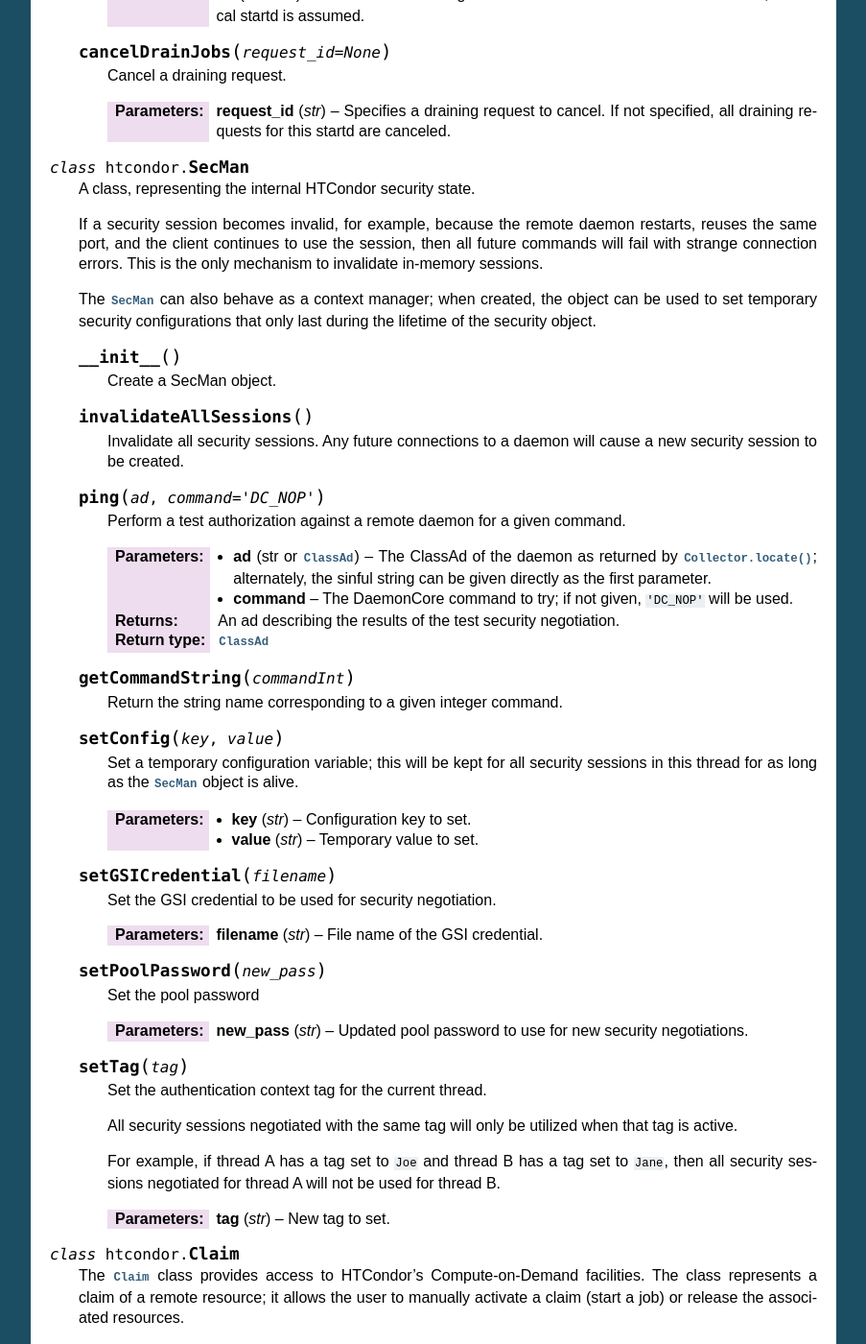
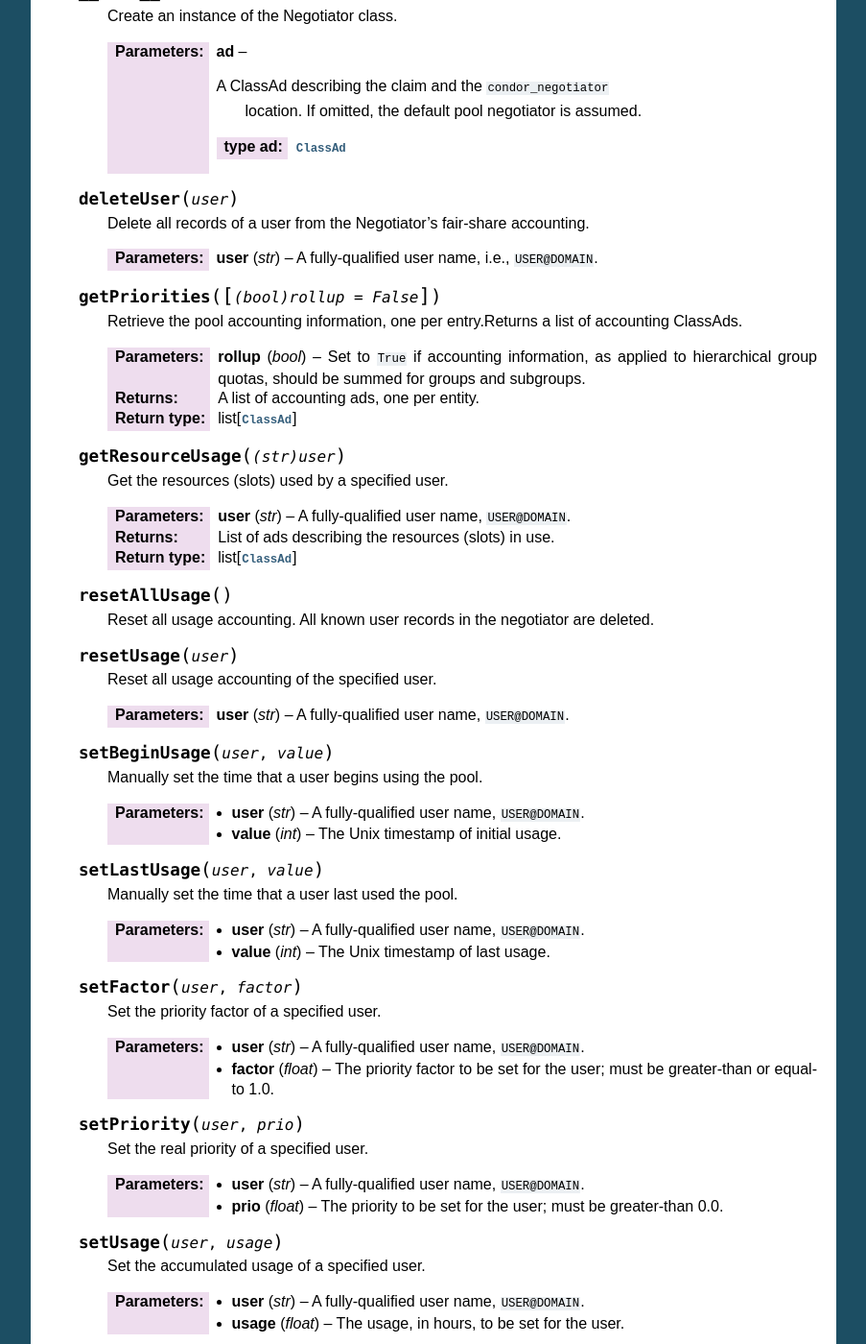
Before and after one commit to htcondor/htcondor-python, a Sphinx documentation site: the page built from docs/htcondor.rst, in a window 1280 px wide and 1400 px high, scrolled down 7390 px. Shown: the whole window at 96% size, without its empty margins (198-1101 px from the left). Built offline with Sphinx 7.4.7, drawn with Linux system fonts in a browser that asks for light colours; some of the changed text lies outside the part shown.

Commit message:
Fill in Negotiator and ScheddNegotiate object documentation.

```diff
--- a/docs/advanced_schedd.rst
+++ b/docs/advanced_schedd.rst
@@ -197,7 +197,7 @@ to submit one set of jobs to run ``/home/jovyan/a.out``, recompile the binary, t
 set of jobs.  By using the *spooling* feature, the ``condor_schedd`` will make a private copy of
 ``a.out`` after submit, allowing the user to make new edits.
 
-.. note:: Although here we give an example of using :meth:`~htcondor.Schedd.spool` for spooling on
+.. hint:: Although here we give an example of using :meth:`~htcondor.Schedd.spool` for spooling on
    the local Schedd, with appropriate authoriation the same methods can be used for submitting to
    remote hosts.
 
--- a/docs/htcondor.rst
+++ b/docs/htcondor.rst
@@ -442,6 +442,87 @@ Module Classes
       :raises RuntimeError: if the submission fails.
 
 
+.. class:: Negotiator
+
+   This class provides a query interface to the ``condor_negotiator``; primarily,
+   it allows one to query and set various parameters in the fair-share accounting.
+
+   .. method:: __init__( ad = None )
+
+     Create an instance of the Negotiator class.
+
+     :param ad: A ClassAd describing the claim and the ``condor_negotiator``
+         location.  If omitted, the default pool negotiator is assumed.
+      :type ad: :class:`~classad.ClassAd`
+
+   .. method:: deleteUser( user )
+
+      Delete all records of a user from the Negotiator's fair-share accounting.
+
+      :param str user: A fully-qualified user name, i.e., ``USER@DOMAIN``.
+
+   .. method:: getPriorities( [(bool)rollup = False ] )
+
+      Retrieve the pool accounting information, one per entry.Returns a list of accounting ClassAds.
+
+      :param bool rollup: Set to ``True`` if accounting information, as applied to hierarchical group quotas, should be summed for groups and subgroups.
+      :return: A list of accounting ads, one per entity.
+      :rtype: list[:class:`~classad.ClassAd`]
+
+   .. method:: getResourceUsage( (str)user )
+
+      Get the resources (slots) used by a specified user.
+
+      :param str user: A fully-qualified user name, ``USER@DOMAIN``.
+      :return: List of ads describing the resources (slots) in use.
+      :rtype: list[:class:`~classad.ClassAd`]
+
+   .. method:: resetAllUsage( )
+
+      Reset all usage accounting.  All known user records in the negotiator are deleted.
+
+   .. method:: resetUsage( user )
+
+      Reset all usage accounting of the specified user.
+
+      :param str user: A fully-qualified user name, ``USER@DOMAIN``.
+
+   .. method:: setBeginUsage( user, value )
+
+      Manually set the time that a user begins using the pool.
+
+      :param str user: A fully-qualified user name, ``USER@DOMAIN``.
+      :param int value: The Unix timestamp of initial usage.
+
+   .. method:: setLastUsage( user, value )
+
+      Manually set the time that a user last used the pool.
+
+      :param str user: A fully-qualified user name, ``USER@DOMAIN``.
+      :param int value: The Unix timestamp of last usage.
+
+   .. method:: setFactor( user, factor )
+
+      Set the priority factor of a specified user.
+
+      :param str user: A fully-qualified user name, ``USER@DOMAIN``.
+      :param float factor: The priority factor to be set for the user; must be greater-than or equal-to 1.0.
+
+   .. method:: setPriority( user, prio )
+
+      Set the real priority of a specified user.
+
+      :param str user: A fully-qualified user name, ``USER@DOMAIN``.
+      :param float prio: The priority to be set for the user; must be greater-than 0.0.
+
+   .. method:: setUsage( user, usage )
+
+      Set the accumulated usage of a specified user.
+
+      :param str user: A fully-qualified user name, ``USER@DOMAIN``.
+      :param float usage: The usage, in hours, to be set for the user.
+
+
 .. class:: Startd
 
    .. method:: __init__( ad = None )
@@ -625,6 +706,31 @@ Module Classes
       Send an X509 proxy credential to an activated claim.
 
       :param str fname: Filename of the X509 proxy to send to the active claim.
+
+
+.. class:: ScheddNegotiate
+
+   The :class:`ScheddNegotiate` class represents an ongoing negotiation session
+   with a schedd.  It is a context manager, returned by the :meth:`~htcondor.Schedd.negotiate`
+   method.
+
+   .. method:: sendClaim( claim, offer, request )
+
+      Send a claim to the schedd; if possible, the schedd will activate this and run
+      one or more jobs.
+
+      :param str claim: The claim ID, typically from the ``Capability`` attribute in the
+         corresponding Startd's private ad.
+      :param offer: A description of the resource claimed (typically, the machine's ClassAd).
+      :type offer: :class:`~classad.ClassAd`
+      :param request: The resource request this claim is responding to; if not provided
+         (default), the Schedd will decide which job receives this resource.
+      :type request: :class:`~classad.ClassAd`
+
+   .. method:: disconnect()
+
+      Disconnect from this negotiation session.  This can also be achieved by exiting
+      the context.
 
 
 .. class:: _Param
```
